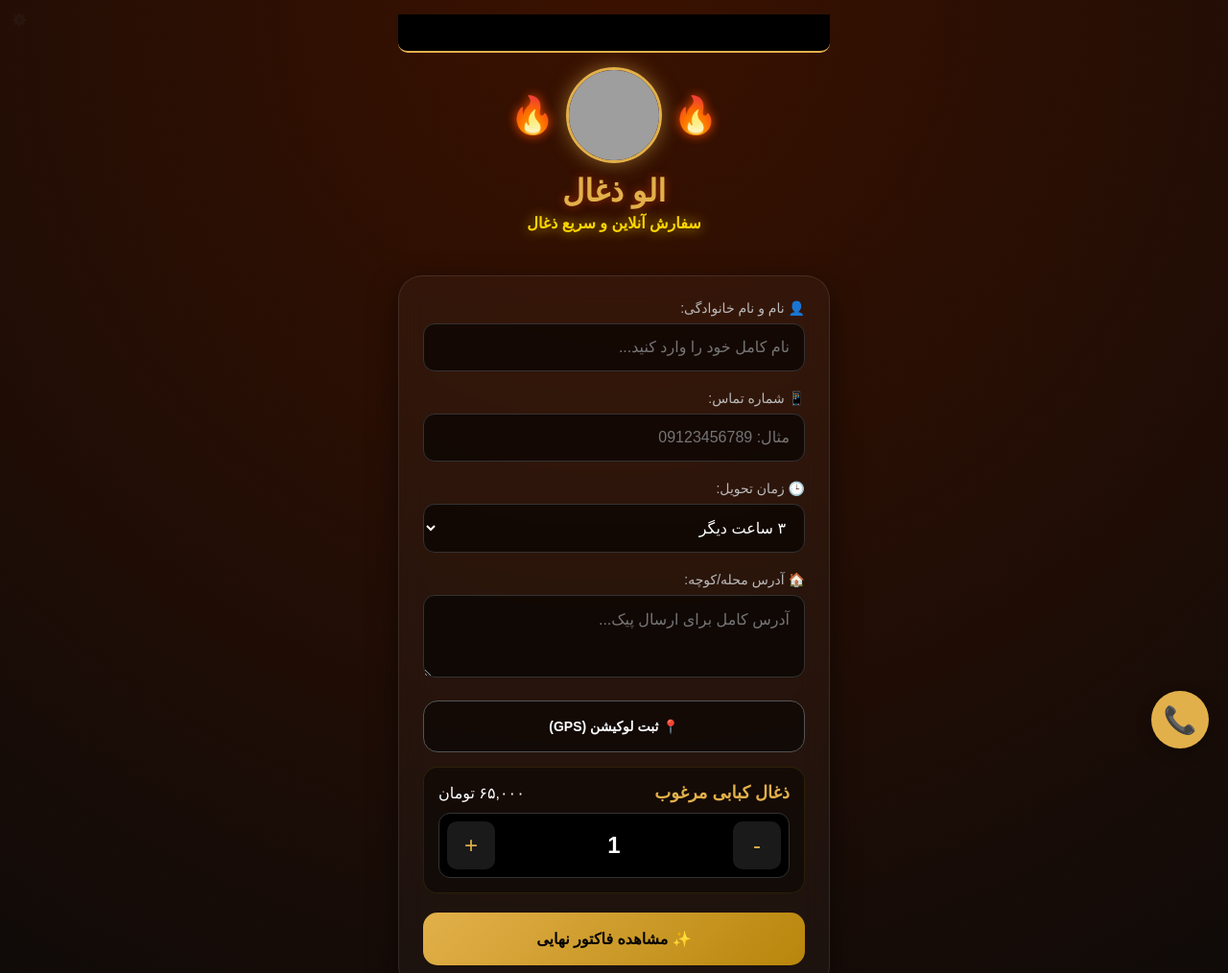
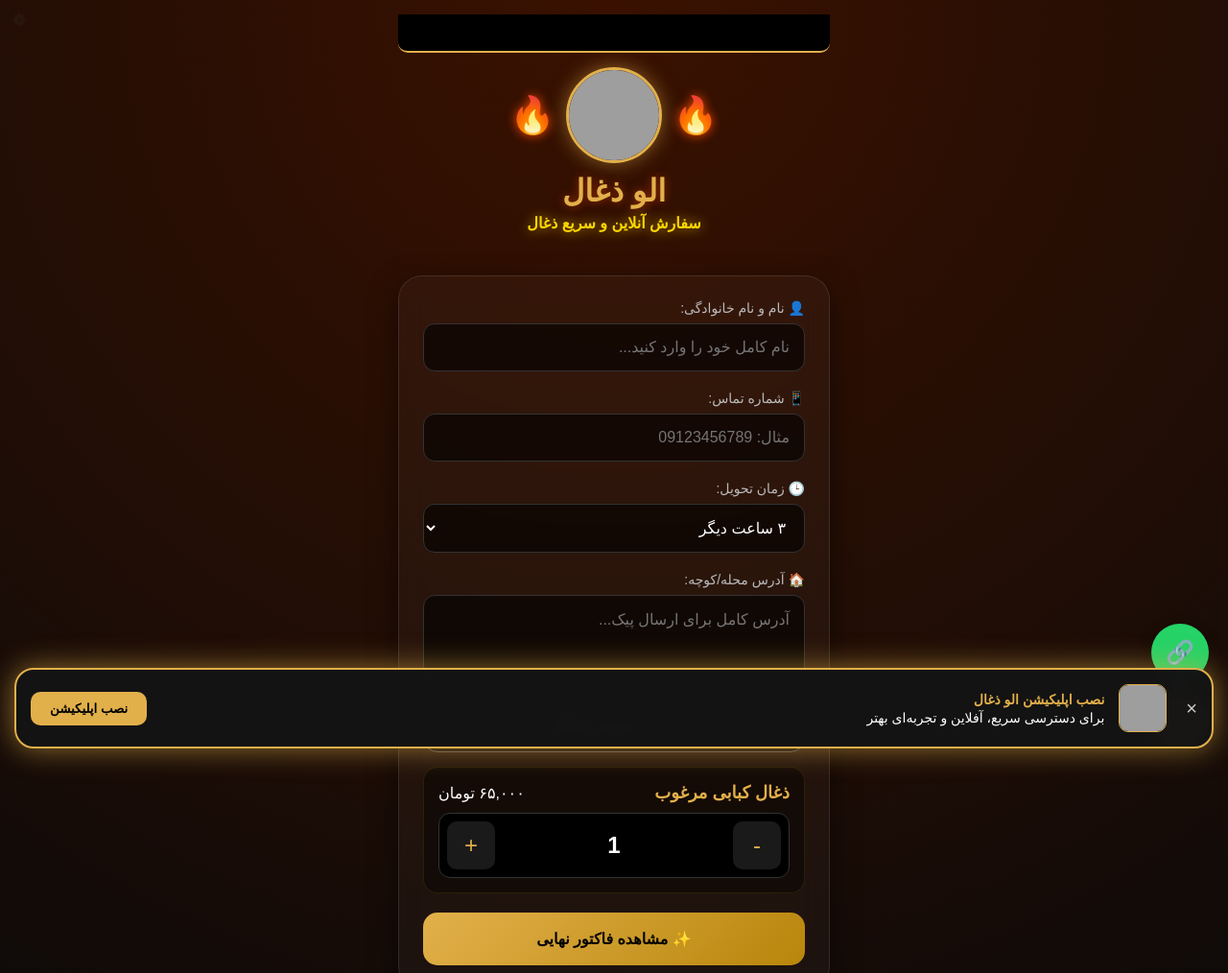
Before and after one commit to alooooooozoghal-maker/alozoghal, a plain HTML site: page index.html in a window 1280 px wide. Shown: the top 1014 px of the page at 96% size. Drawn offline with Linux system fonts and the light colour scheme; grey boxes are pictures that could not be loaded; a small style sheet from the web is missing.

Commit message:
Update index.htmlghjn

```diff
--- a/index.html
+++ b/index.html
@@ -3,13 +3,14 @@
 <head>
     <meta charset="UTF-8">
     <meta name="viewport" content="width=device-width, initial-scale=1.0">
-    <title>الو ذغال | سفارش آنلاین ذغال مرغوب</title>
+    <title>الو ذغال | سفارش آنلاین ذغال </title>
 
     <!-- PWA Config -->
     <link rel="manifest" href="manifest.json">
     <meta name="theme-color" content="#0a0a0a">
     <meta name="mobile-web-app-capable" content="yes">
     <meta name="apple-mobile-web-app-capable" content="yes">
+    <meta name="apple-mobile-web-app-status-bar-style" content="black-translucent">
     <link rel="icon" href="https://raw.githubusercontent.com/aloozoghal-hash/alozoghal/main/8f6dcedf3dc3dbaa82c0df548bd962c9.jpg">
 
     <!-- Font -->
@@ -602,6 +603,33 @@
             box-shadow: 0 8px 20px rgba(226, 176, 74, 0.5);
         }
 
+        /* دکمه اشتراک‌گذاری شناور */
+        .share-float {
+            position: fixed;
+            bottom: 90px;
+            right: 20px;
+            background: #25D366;
+            width: 60px;
+            height: 60px;
+            border-radius: 50%;
+            display: flex;
+            align-items: center;
+            justify-content: center;
+            text-decoration: none;
+            font-size: 24px;
+            z-index: 1000;
+            box-shadow: 0 5px 15px rgba(0,0,0,0.3);
+            transition: all 0.3s;
+            border: none;
+            cursor: pointer;
+            color: white;
+        }
+
+        .share-float:hover {
+            transform: scale(1.1) rotate(-10deg);
+            box-shadow: 0 8px 20px rgba(37, 211, 102, 0.5);
+        }
+
         /* دکمه مخفی پنل */
         .secret-admin-link {
             position: fixed;
@@ -730,30 +758,26 @@
 
         /* بنر نصب PWA */
         .pwa-banner {
-            display: none;
             position: fixed;
-            bottom: 90px;
+            bottom: 20px;
             left: 15px;
             right: 15px;
-            background: rgba(20, 20, 20, 0.95);
-            border: 1px solid var(--gold);
+            background: rgba(20, 20, 20, 0.98);
+            border: 2px solid var(--gold);
             border-radius: 20px;
             padding: 15px;
             z-index: 2000;
             backdrop-filter: blur(10px);
-            box-shadow: 0 0 20px rgba(226, 176, 74, 0.4);
+            box-shadow: 0 0 30px rgba(226, 176, 74, 0.6);
             animation: slideUp 0.5s ease-out;
+            display: flex;
+            align-items: center;
+            gap: 15px;
         }
 
         @keyframes slideUp {
-            from { transform: translateY(50px); opacity: 0; }
+            from { transform: translateY(100px); opacity: 0; }
             to { transform: translateY(0); opacity: 1; }
-        }
-
-        .banner-content {
-            display: flex;
-            align-items: center;
-            gap: 15px;
         }
 
         .banner-logo {
@@ -765,19 +789,42 @@
 
         .banner-text {
             flex: 1;
-            font-size: 13px;
+            font-size: 14px;
             color: #fff;
             text-align: right;
+        }
+
+        .banner-text strong {
+            color: var(--gold);
+            display: block;
+            margin-bottom: 3px;
         }
 
         .btn-install {
             background: var(--gold);
             color: #000;
             border: none;
-            padding: 10px 15px;
+            padding: 10px 20px;
             border-radius: 10px;
             font-weight: bold;
             cursor: pointer;
+            transition: all 0.3s;
+            white-space: nowrap;
+        }
+
+        .btn-install:hover {
+            background: #d4a742;
+            transform: translateY(-2px);
+        }
+
+        .btn-close-banner {
+            background: transparent;
+            color: #ccc;
+            border: none;
+            font-size: 20px;
+            cursor: pointer;
+            padding: 5px;
+            margin-right: -5px;
         }
     </style>
 </head>
@@ -793,11 +840,13 @@
 
     <!-- بنر نصب PWA -->
     <div id="pwa-banner" class="pwa-banner">
-        <div class="banner-content">
+        <button class="btn-close-banner" onclick="closePwaBanner()">×</button>
         <img src="https://raw.githubusercontent.com/aloozoghal-hash/alozoghal/main/8f6dcedf3dc3dbaa82c0df548bd962c9.jpg" class="banner-logo">
-            <div class="banner-text"><b>نصب اپلیکیشن الو ذغال</b><br>برای دسترسی سریع و آفلاین</div>
-            <button class="btn-install" id="installBtn">نصب</button>
+        <div class="banner-text">
+            <strong>نصب اپلیکیشن الو ذغال</strong>
+            برای دسترسی سریع، آفلاین و تجربه‌ای بهتر
         </div>
+        <button class="btn-install" id="installBtn">نصب اپلیکیشن</button>
     </div>
 
     <!-- هدر و لوگو -->
@@ -949,6 +998,9 @@
     <!-- دکمه تماس شناور -->
     <a href="tel:09220730628" class="call-float">📞</a>
 
+    <!-- دکمه اشتراک‌گذاری شناور -->
+    <button class="share-float" id="shareBtn" title="اشتراک‌گذاری سایت">🔗</button>
+
     <!-- اسکریپت تبلیغات -->
     <script src="ads-simple.js"></script>
 
@@ -984,12 +1036,14 @@
                 }
             }
 
+            if (tickerMessages.length > 0) {
                 updateTicker();
                 // تغییر خودکار هر 20 ثانیه
                 setInterval(() => {
                     currentTickerIndex = (currentTickerIndex + 1) % tickerMessages.length;
                     updateTicker();
                 }, 20000);
+            }
         }
 
         function updateTicker() {
@@ -1318,20 +1372,52 @@ ${currentLocation ? `📍 لوکیشن: ${currentLocation}` : ''}
             document.getElementById('story-modal').style.display = 'none';
         }
 
-        // PWA Installation - فقط برای کاربرانی که نصب نکرده‌اند
+        // اشتراک‌گذاری سایت
+        document.getElementById('shareBtn').addEventListener('click', async () => {
+            const shareData = {
+                title: 'الو ذغال | سفارش آنلاین ذغال مرغوب',
+                text: '🔥 سفارش آنلاین ذغال مرغوب در ایذه 🔥\nسریع و آسان از الو ذغال خرید کنید!',
+                url: window.location.href
+            };
+
+            try {
+                if (navigator.share && navigator.canShare && navigator.canShare(shareData)) {
+                    await navigator.share(shareData);
+                    console.log('اشتراک‌گذاری موفقیت‌آمیز بود');
+                } else {
+                    // اگر Web Share API پشتیبانی نشود
+                    await navigator.clipboard.writeText(window.location.href);
+                    alert('✅ لینک سایت در کلیپ‌بورد کپی شد!\nمی‌توانید آن را برای دیگران ارسال کنید.');
+                }
+            } catch (err) {
+                console.log('خطا در اشتراک‌گذاری:', err);
+                // روش جایگزین: کپی لینک
+                try {
+                    await navigator.clipboard.writeText(window.location.href);
+                    alert('✅ لینک سایت در کلیپ‌بورد کپی شد!');
+                } catch (copyErr) {
+                    alert('❌ خطا در اشتراک‌گذاری. لطفاً لینک را دستی کپی کنید:\n' + window.location.href);
+                }
+            }
+        });
+
+        // PWA Installation
         let deferredPrompt;
         let isAppInstalled = localStorage.getItem('aloozoghal_pwa_installed') === 'true';
 
+        // مخفی کردن بنر اگر کاربر اپ را نصب کرده باشد
+        if (isAppInstalled) {
+            document.getElementById('pwa-banner').style.display = 'none';
+        }
+
         window.addEventListener('beforeinstallprompt', (e) => {
-            // فقط اگر اپ نصب نشده باشد، بنر را نشان بده
-            if (!isAppInstalled) {
+            // جلوگیری از نمایش پیش‌فرض مرورگر
             e.preventDefault();
             deferredPrompt = e;
 
-                // نمایش بنر نصب بعد از 3 ثانیه
-                setTimeout(() => {
-                    document.getElementById('pwa-banner').style.display = 'block';
-                }, 3000);
+            // نمایش بنر نصب (اگر اپ نصب نشده باشد)
+            if (!isAppInstalled) {
+                document.getElementById('pwa-banner').style.display = 'flex';
             }
         });
 
@@ -1340,8 +1426,10 @@ ${currentLocation ? `📍 لوکیشن: ${currentLocation}` : ''}
             localStorage.setItem('aloozoghal_pwa_installed', 'true');
             isAppInstalled = true;
             document.getElementById('pwa-banner').style.display = 'none';
+            alert('✅ اپلیکیشن الو ذغال با موفقیت نصب شد!');
         });
 
+        // نصب اپلیکیشن
         document.getElementById('installBtn').addEventListener('click', async () => {
             if (deferredPrompt) {
                 deferredPrompt.prompt();
@@ -1351,12 +1439,21 @@ ${currentLocation ? `📍 لوکیشن: ${currentLocation}` : ''}
                     console.log('User accepted the install prompt');
                     localStorage.setItem('aloozoghal_pwa_installed', 'true');
                     isAppInstalled = true;
+                    document.getElementById('pwa-banner').style.display = 'none';
                 }
 
                 deferredPrompt = null;
-                document.getElementById('pwa-banner').style.display = 'none';
+            } else {
+                alert('❌ مرورگر شما از نصب اپلیکیشن پشتیبانی نمی‌کند.');
             }
         });
+
+        // بستن بنر نصب
+        function closePwaBanner() {
+            document.getElementById('pwa-banner').style.display = 'none';
+            // ذخیره در localStorage که کاربر بنر را بسته است
+            localStorage.setItem('aloozoghal_pwa_banner_closed', 'true');
+        }
 
         // بارگذاری اولیه
         window.onload = function() {
@@ -1374,8 +1471,9 @@ ${currentLocation ? `📍 لوکیشن: ${currentLocation}` : ''}
                     .catch(err => console.log('Service Worker registration failed:', err));
             }
 
-            // اگر اپ نصب شده، بنر را نشان نده
-            if (isAppInstalled) {
+            // اگر کاربر قبلاً بنر را بسته، نشان نده
+            const bannerClosed = localStorage.getItem('aloozoghal_pwa_banner_closed') === 'true';
+            if (bannerClosed || isAppInstalled) {
                 document.getElementById('pwa-banner').style.display = 'none';
             }
         };
```
Lines whose indentation alone changed are shown as unchanged.
